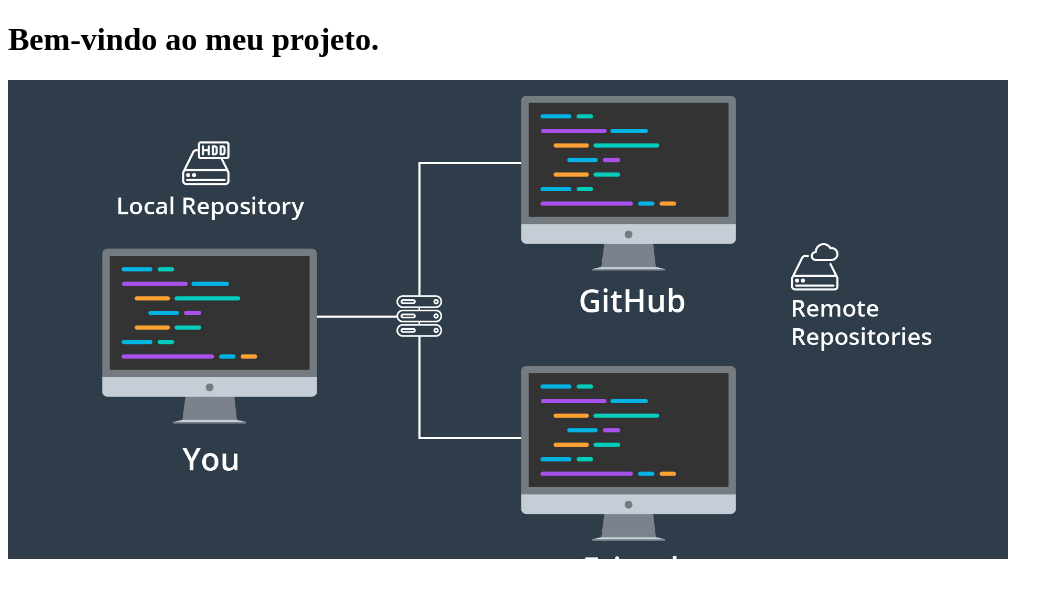
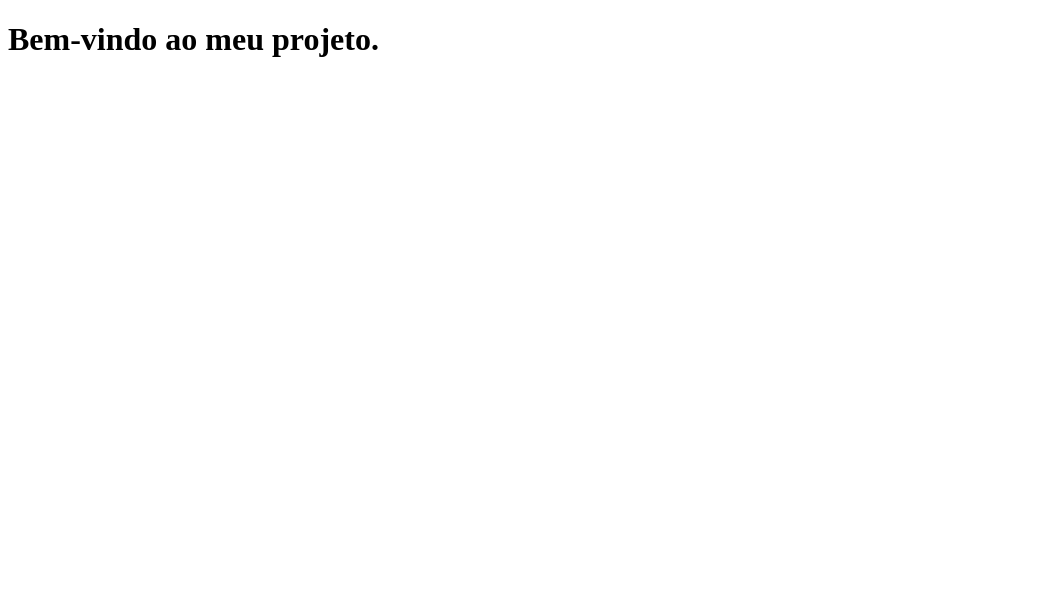
Before and after one commit to matpson/atividade_pratica_descomplica, a plain HTML site: page index2.html in a window 1280 px wide. Shown: the whole page, without its empty margins (0-1063 px from the left). Drawn offline with Linux system fonts and the light colour scheme.

```diff
--- a/index.html
+++ b/index2.html
@@ -7,7 +7,6 @@
 </head>
 <body>
     <h1>Bem-vindo ao meu projeto.</h1>
-    <img src="images/git.jpg" width="1000px" alt="meu projeto repository">
 
 </body>
 </html>
```
Also changed, not shown: images/git.jpg (deleted).
